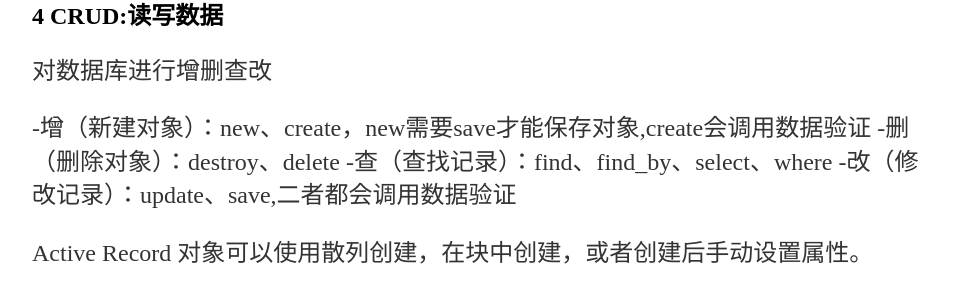
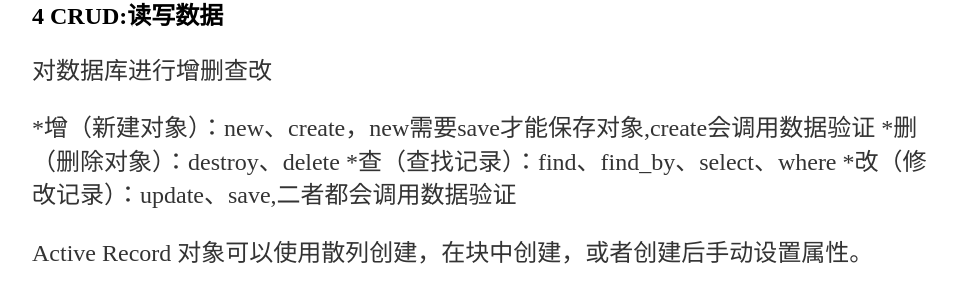
Before and after one commit to huangpuxiang/hpx.github.io, a Jekyll site: the page built from _posts/2017-10-26-ActiveRecord迁移.md, in a window 1280 px wide. Shown: the part 960-1259 px from the top of the page, without its empty margins (160-1119 px from the left). Built offline with Jekyll 4.4.1, drawn with Linux system fonts in a browser that asks for light colours; our own code applies the rules of GitHub Pages for plain Markdown files.

```diff
--- a/_posts/2017-10-26-ActiveRecord迁移.md
+++ b/_posts/2017-10-26-ActiveRecord迁移.md
@@ -20,10 +20,10 @@ Product的模型实例属性对应products数据库的字段
 ## 4 CRUD:读写数据
 对数据库进行增删查改
 
--增（新建对象）：new、create，new需要save才能保存对象,create会调用数据验证
--删（删除对象）：destroy、delete
--查（查找记录）：find、find_by、select、where
--改（修改记录）：update、save,二者都会调用数据验证
+*增（新建对象）：new、create，new需要save才能保存对象,create会调用数据验证
+*删（删除对象）：destroy、delete
+*查（查找记录）：find、find_by、select、where
+*改（修改记录）：update、save,二者都会调用数据验证
 
 Active Record 对象可以使用散列创建，在块中创建，或者创建后手动设置属性。
 
```
